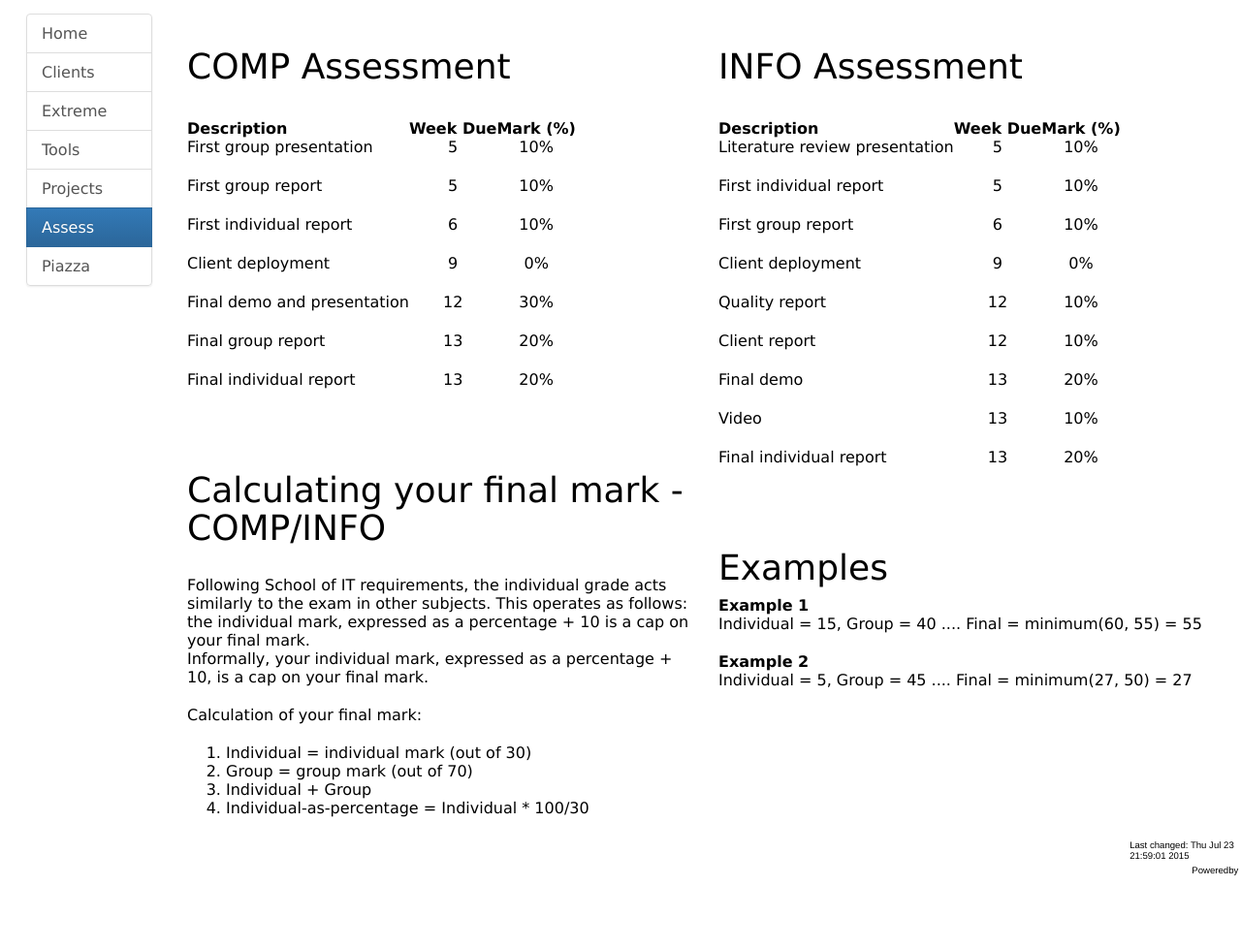
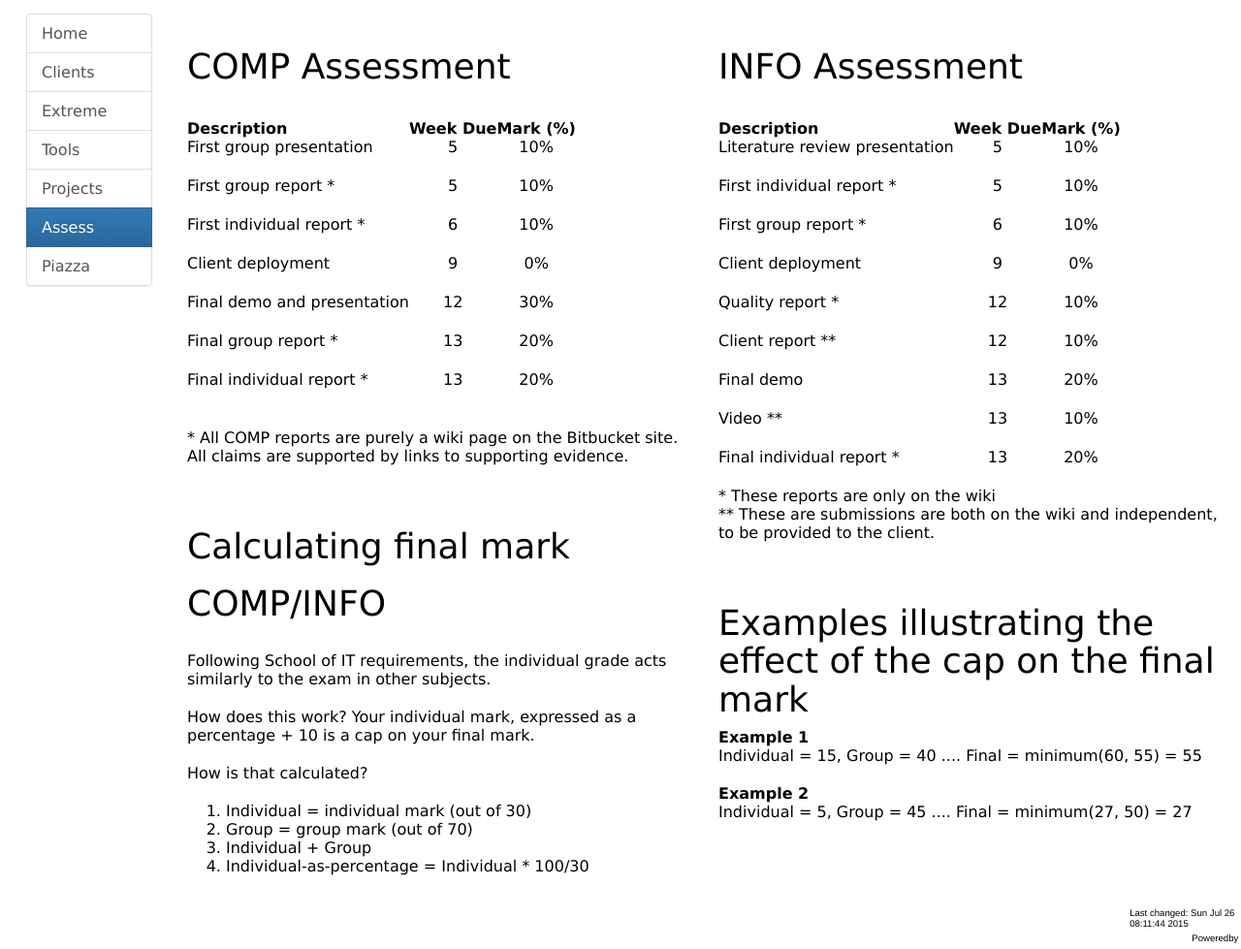
Before and after one commit to bobkummerfeld/capstone, a plain HTML site: page capstone_2015/capstone_Assess.html in a window 1280 px wide. Shown: the part 86-1065 px from the top of the page at 97% size. Before the commit the page ends 995 px from the top, so only its background shows below. Drawn offline with nearby package versions, Linux system fonts and the light colour scheme.

Commit message:
updated client and assessment pages

```diff
--- a/capstone_2015/capstone_Assess.html
+++ b/capstone_2015/capstone_Assess.html
@@ -385,14 +385,14 @@ First group presentation
 </tr>
 <tr>
 	<td><div class=tdheight>
-First group report
+First group report *
 	</td>
 	<td align="center" valign="top">5</td>
 	<td align="center" valign="top">10%</td>
 </tr>
 <tr>
 	<td><div class=tdheight>
-First individual report
+First individual report *
 	</td>
 	<td align="center" valign="top">6</td>
 	<td align="center" valign="top">10%</td>
@@ -413,20 +413,24 @@ Final demo and presentation
 </tr>
 <tr>
 	<td><div class=tdheight>
-Final group report
+Final group report *
 	</td>
 	<td align="center" valign="top">13</td>
 	<td align="center" valign="top">20%</td>
 </tr>
 <tr>
 	<td><div class=tdheight>
-Final individual report
+Final individual report *
 	</td>
 	<td align="center" valign="top">13</td>
 	<td align="center" valign="top">20%</td>
 </tr>
 </table>
 <p/>
+<p>
+* All COMP reports are purely a wiki page on the Bitbucket site. <br/>
+All claims are supported by links to supporting evidence.
+</p>
 </td></tr></table>
 <!-- Cell END -->
 
@@ -438,20 +442,30 @@ Final individual report
 <tr><td align=left class="cellbanner">
 </td></tr><tr><td class="cellbody">
 <h1>
-Calculating your final mark - COMP/INFO
+<p/>
+Calculating final mark
 </h1>
+<h1>
+COMP/INFO
+</h1>
+
 <br/>
-Following School of IT requirements, the individual grade acts similarly to the exam in other subjects. This operates as follows: the individual mark, expressed as a percentage + 10 is a cap on your final mark.
-<p/>
-Informally, your individual mark, expressed as a percentage + 10, is a cap on your final mark.
-<p/>
-Calculation of your final mark:
+<p>
+Following School of IT requirements, the individual grade acts similarly to the exam in other subjects.
+</p>
+<p>
+How does this work?
+Your individual mark, expressed as a percentage + 10 is a cap on your final mark.
+</p>
+<p>
+How is that calculated?
 <ol>
 <li>Individual = individual mark (out of 30)</li>
 <li>Group = group mark (out of 70) </li>
 <li>Individual + Group</li>
 <li>Individual-as-percentage = Individual * 100/30</li>
 </ol>
+</p>
 </td></tr></table>
 <!-- Cell END -->
 
@@ -504,14 +518,14 @@ Literature review presentation
 </tr>
 <tr>
 	<td><div class=tdheight>
-First individual report
+First individual report *
 	</td>
 	<td align="center" valign="top">5</td>
 	<td align="center" valign="top">10%</td>
 </tr>
 <tr>
 	<td><div class=tdheight>
-First group report
+First group report *
 	</td>
 	<td align="center" valign="top">6</td>
 	<td align="center" valign="top">10%</td>
@@ -525,14 +539,14 @@ Client deployment
 </tr>
 <tr>
 	<td><div class=tdheight>
-Quality report
+Quality report *
 	</td>
 	<td align="center" valign="top">12</td>
 	<td align="center" valign="top">10%</td>
 </tr>
 <tr>
 	<td><div class=tdheight>
-Client report
+Client report **
 	</td>
 	<td align="center" valign="top">12</td>
 	<td align="center" valign="top">10%</td>
@@ -546,20 +560,22 @@ Final demo
 </tr>
 <tr>
 	<td><div class=tdheight>
-Video
+Video **
 	</td>
 	<td align="center" valign="top">13</td>
 	<td align="center" valign="top">10%</td>
 </tr>
 <tr>
 	<td><div class=tdheight>
-Final individual report
+Final individual report *
 	</td>
 	<td align="center" valign="top">13</td>
 	<td align="center" valign="top">20%</td>
 </tr>
 </table>
 <p/>
+* These reports are only on the wiki<br/>
+** These are submissions are both on the wiki and independent, to be provided to the client.
 </td></tr></table>
 <!-- Cell END -->
 
@@ -571,7 +587,7 @@ Final individual report
 <tr><td align=left class="cellbanner">
 </td></tr><tr><td class="cellbody">
 <h1>
-Examples
+Examples illustrating the effect of the cap on the final mark
 </h1>
 <p/>
 <b>Example 1</b><br/>
@@ -601,7 +617,7 @@ Individual = 5, Group = 45 .... Final = minimum(27, 50) = 27
 <tr>
     <td width="91%"></td>
     <td valign=bottom>
-	<span style="font-family: helvetica,arial,sans-serif;font-size: 60%;">Last changed: Thu Jul 23 21:59:01 2015</span></td>
+	<span style="font-family: helvetica,arial,sans-serif;font-size: 60%;">Last changed: Sun Jul 26 08:11:44 2015</span></td>
 </tr></table>
 
 
@@ -626,5 +642,5 @@ mKyn91QRjXHOMfMg7zARDfcsDWc4faVrS9jAle3qgxntb+kN/vGFkIjMAnUAAAAASUVORK5CYII=
 
 </tr></table>
 
-<!-- Completed in 0.15 cpu / 0.14 wall seconds. -->
+<!-- Completed in 0.11 cpu / 0.10 wall seconds. -->
 </body></html>
```
Also changed, not shown: capstone_2015/capstone_Clients.html (+34 -6 lines).
